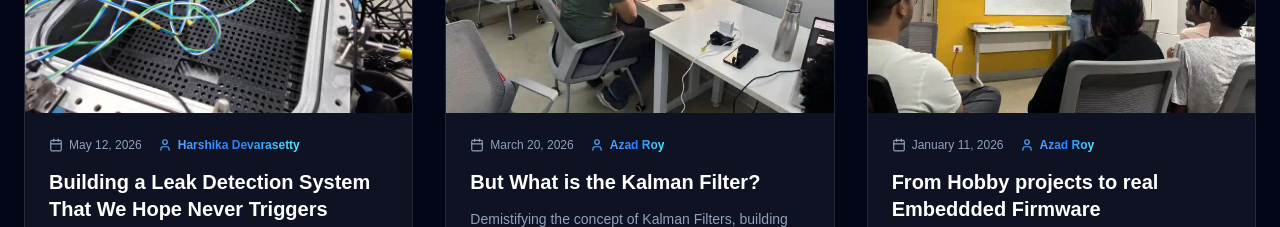
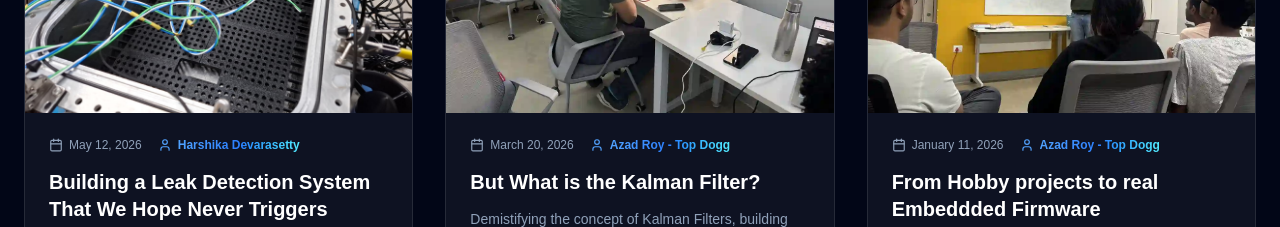
Before and after one commit to MITB-AUVTeam/teamWebsite, a React (Vite) app: page /media in a window 1280 px wide. Shown: the part 1700-1927 px from the top of the page. Built offline with nearby package versions, Linux system fonts and the light colour scheme.

Commit message:
media changes

```diff
--- a/src/pages/MediaPage.tsx
+++ b/src/pages/MediaPage.tsx
@@ -67,7 +67,7 @@ export function MediaPage() {
       author: "Dr. Manasa Kongot",
       image: faculty_group,
       content: [
-        "When I was entrusted with the responsibility of facilitating major student projects at MIT Bengaluru by the Director of MIT Blr in July 2025, the students who first met me were Mr. Animesh and Mr. Arunava, the founders and current team leads of AUV, MITB.",
+        "When I was entrusted with the responsibility of facilitating major student projects at MIT Bengaluru by the Director of MIT Blr in July 2025, the students who first met me were Animesh and Arunava, the founders and current team leads of Team AUV, MITB.",
         "By the time they met me, the students had already managed to build a small prototype using very limited funds and resources. Even at that early stage, what stood out was their passion, sincerity, and determination to build something meaningful completely from scratch.",
         "My role was mainly to support and facilitate the team through institutional permissions, workspace, processes, and funding support wherever possible. But the real strength of this journey has always been the students themselves. They built the team from the ground up, sourced components, approached sponsors, learned independently, and worked tirelessly day and night to bring their ideas to life.",
         "Over time, their dedication transformed a small student initiative into the first legacy major student project team of our institute, aspiring to participate in RoboSub 2026, one of the world’s prestigious AUV competitions conducted by RoboNation.",
@@ -173,7 +173,7 @@ export function MediaPage() {
       excerpt: "Demistifying the concept of Kalman Filters, building from the ground up in an intuitive form.",
       category: "Technical / Electrical Subsystem",
       date: "March 20, 2026",
-      author: "Azad Roy",
+      author: "Azad Roy - Top Dogg",
       image: azadLockedIn,
       externalLink: "https://azadroy.com/2026/03/20/but-what-is-the-kalman-filter.html",
     },
@@ -182,7 +182,7 @@ export function MediaPage() {
       excerpt: "Moving from simple Arduino-level code to real production level embedded code.",
       category: "Technical / Electrical Subsystem",
       date: "January 11, 2026",
-      author: "Azad Roy",
+      author: "Azad Roy - Top Dogg",
       image: img_2816,
       externalLink: "https://azadroy.com/2026/01/11/hobby-to-real-firmware.html",
     },
```
